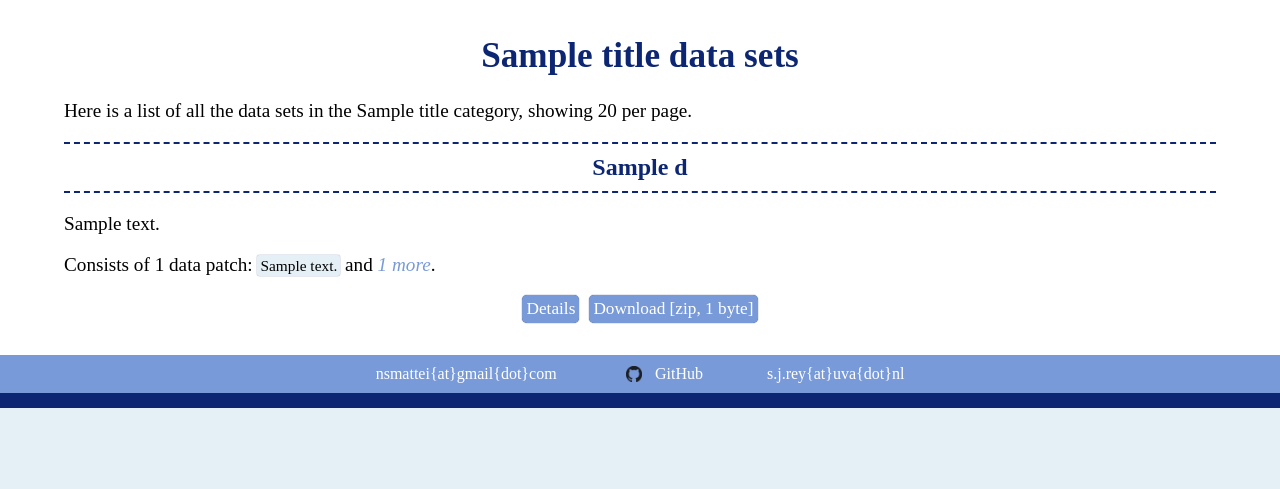
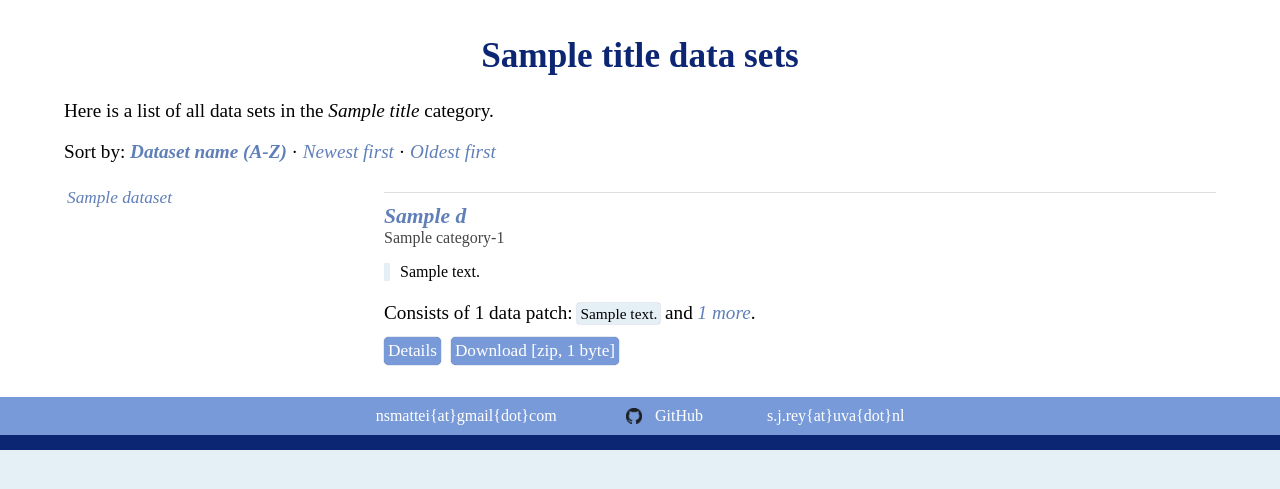
Before and after one commit to PrefLib/PrefLib-Django, a Django app: template preflibApp/templates/preflib/datasetall.html in a window 1280 px wide. Shown: the part 167-656 px from the top of the page. Run offline with Django 3.2, Linux system fonts and the light colour scheme; the template is opened without the code that fills it: most values are stand-ins (such as "Sample title", 1, 10 or a date in 2020).

Commit message:
Datasetall improvements
- Sorting
- Show dataset numbers
- "Table of contents" in sidebar
- no pagination
- darker color for links for better contrast
- underline links on hover

```diff
--- a/preflibApp/static/css/style.css
+++ b/preflibApp/static/css/style.css
@@ -397,8 +397,13 @@ li li {
 
 a {
 	font-style: italic;
-	color: var(--color-blue2);
+	/* color: var(--color-blue2); */
+	color: #607fb9;
 	text-decoration: none;
+}
+
+a:hover {
+	text-decoration: underline;
 }
 
 .content {
@@ -788,6 +793,40 @@ Index page
 All datasets page
 ========= */
 
+ul#dataset-list {
+	list-style-type: none;
+	padding: 0;
+	margin: 0;
+}
+
+ul#dataset-list li {
+	border-top: 1px solid #ddd;
+	padding-top: 0;
+	font-size: 100%;
+}
+
+ul#dataset-list .dataset-title {
+	margin-top: 0.5em;
+	margin-bottom: 0;
+	font-size: 135%;
+}
+
+ul#dataset-list .dataset-number {
+	font-size: 100%;
+	margin-top: 0;
+	color: #444;
+}
+
+ul#dataset-list .dataset-description {
+	border-left: 6px solid var(--color-blue3);
+	padding-left: 10px;
+}
+
+.data-patch-list {
+	line-height: 1.4;
+	margin-bottom: 0;
+}
+
 .data-patch-list .data-patch {
 	font-size: 80%;
 	background-color: var(--color-blue3);
@@ -803,7 +842,7 @@ All datasets page
 
 .button-row {
 	display: flex;
-	justify-content: center;
+	/* justify-content: center; */
 	margin-top: 10px;
 	gap: 10px;
 }
@@ -820,6 +859,44 @@ All datasets page
 
 .button-row a:hover {
 	background-color: var(--color-blue1);
+}
+
+nav#dataset-menu {
+	display: none;
+}
+
+@media screen and (min-width: 1100px) {
+	#section-datasets {
+		display: grid;
+    	grid-template-columns: 320px 1fr;
+	}
+
+	nav#dataset-menu {
+		display: block;
+	}
+
+	nav#dataset-menu ul {
+		position: sticky;
+		top: 1em;
+		list-style-type: none;
+		padding: 0;
+		margin: 0;
+		margin-left: -5px;
+		overflow-y: scroll;
+		max-height: 100vh;
+		font-size: 90%;
+	}
+
+	nav#dataset-menu ul li {
+		border-left: 3px solid transparent;
+		padding-left: 5px;
+		margin: 6px 0 0 0;
+	}
+
+	nav#dataset-menu ul li.current {
+		font-weight: bold;
+		border-left: 3px solid var(--color-blue2);
+	}
 }
 
 /* =========
--- a/preflibApp/templates/preflib/datasetall.html
+++ b/preflibApp/templates/preflib/datasetall.html
@@ -17,17 +17,34 @@
 
 {% if datasets %}
 
-	<p>Here is a list of all the data sets in the {{ title }} category, showing 20 per page.</p>
+	<p>Here is a list of all data sets in the <em>{{ title }}</em> category.</p>
 
-	{% include 'includes/paginator.html' %}
+	<p>Sort by: <a href="javascript:sortByName()" id="sort-name" style="font-weight: bold;">Dataset name (A-Z)</a> &middot; <a href="javascript:sortByNew()" id="sort-new">Newest first</a> &middot; <a href="javascript:sortByOld()" id="sort-old">Oldest first</a></p>
 
+	<section id="section-datasets">
+	<nav id="dataset-menu">
+		<ul>
+			{% for ds in datasets %}
+				<li data-number="{{ds.seriesNumber}}" data-name="{{ds.name}}"><a href="#{{ds.category}}-{{ds.seriesNumber}}">{{ ds.name }}</a></li>
+			{% endfor %}
+		</ul>
+	</nav>
+
+	<ul id="dataset-list">
 	{% for dsinfo in datasetInfo %}
 	{% with dsinfo.ds as ds %}
-		<h2><a href="{% url 'preflibapp:dataset' ds.category ds.seriesNumber %}" id="{{ds.category}}{{ds.seriesNumber}}"> {{ ds.name }} </a></h2>
+	<li
+	id="{{ds.category}}-{{ds.seriesNumber}}"
+	data-number="{{ds.seriesNumber}}" data-name="{{ds.name}}">
+		<p class="dataset-title"><strong><a href="{% url 'preflibapp:dataset' ds.category ds.seriesNumber %}" id="{{ds.category}}{{ds.seriesNumber}}">{{ ds.name }}</a></strong></p>
 
+		<p class="dataset-number">{{ds.category}}-{{ds.seriesNumber}}</p>
+
+		<div class="dataset-description">
 		{% autoescape off %}
-		<p> {{ ds.description }} </p>
+			{{ ds.description }}
 		{% endautoescape %}
+		</div>
 
 		<p class="data-patch-list">
 			Consists of {{ dsinfo.nbPatches }} data patch{{ dsinfo.nbPatches|pluralize:"es" }}:
@@ -43,13 +60,98 @@
 			<a href="{% url 'preflibapp:dataset' ds.category ds.seriesNumber %}" class="details-button">Details</a>
 			<a href="{% static dsinfo.zipFile %}" class="downloadButton">Download [zip, {{dsinfo.zipFileSize|filesizeformat}}]</a>
 		</p>
+	</li>
 	{% endwith %}
 	{% endfor %}
+	</ul>
+	</section>
 
-	{% include 'includes/paginator.html' %}
+	<script>
+		// sorting
+		var list = document.querySelector('#dataset-list');
+		var menu = document.querySelector('#dataset-menu ul');
+
+		function bolden(id) {
+			for (link of ["#sort-name", "#sort-new", "#sort-old"]) {
+				if (link == id) {
+					document.querySelector(link).style.fontWeight = "bold";
+				} else {
+					document.querySelector(link).style.fontWeight = "normal";
+				}
+			}
+		}
+
+		function sortByName() {
+			[...list.children]
+			.sort((a,b)=>a.dataset.name.localeCompare(b.dataset.name))
+			.forEach(node=>list.appendChild(node));
+			[...menu.children]
+			.sort((a,b)=>a.dataset.name.localeCompare(b.dataset.name))
+			.forEach(node=>menu.appendChild(node));
+			bolden("#sort-name");
+		}
+		function sortByNew() {
+			[...list.children]
+			.sort((a,b)=>b.dataset.number.localeCompare(a.dataset.number))
+			.forEach(node=>list.appendChild(node));
+			[...menu.children]
+			.sort((a,b)=>b.dataset.number.localeCompare(a.dataset.number))
+			.forEach(node=>menu.appendChild(node));
+			bolden("#sort-new");
+		}
+		function sortByOld() {
+			[...list.children]
+			.sort((a,b)=>a.dataset.number.localeCompare(b.dataset.number))
+			.forEach(node=>list.appendChild(node));
+			[...menu.children]
+			.sort((a,b)=>a.dataset.number.localeCompare(b.dataset.number))
+			.forEach(node=>menu.appendChild(node));
+			bolden("#sort-old");
+		}
+
+		// menu updates
+		function debounce(func, timeout = 300) {
+			let timer;
+			return (...args) => {
+				clearTimeout(timer);
+				timer = setTimeout(() => {
+				func.apply(this, args);
+				}, timeout);
+			};
+		}
+
+		function updateDatasetMenu() {
+			var current = "NOTHING";
+
+			// figure out where we are
+			document.querySelectorAll("#dataset-list li").forEach((section) => {
+				const sectionTop = section.offsetTop;
+				if (scrollY >= sectionTop - 122) {
+					current = section.dataset.number;
+					console.log(current);
+				}
+			});
+
+			// show current element in menu
+			document.querySelectorAll("#dataset-menu ul li").forEach((li) => {
+				li.classList.remove("current");
+				if (li.dataset.number == current) {
+					li.classList.add("current");
+					li.scrollIntoView({ block: "nearest" });
+				}
+			});
+		}
+
+		document.addEventListener("DOMContentLoaded", (event) => {
+			window.onscroll = () => {
+				debounce(updateDatasetMenu, 75)();
+			};
+		});
+
+	</script>
 
 {% else %}
-	<p> There are no such dataset right now, do you want to contribute? </p>
+	<p> There are no datasets in the <em>{{ title }}</em> category yet. Do you want to contribute? </p>
 {% endif %}
 
 </div>
--- a/preflibApp/views.py
+++ b/preflibApp/views.py
@@ -120,7 +120,8 @@ def dataMetadata(request):
 	return my_render(request, os.path.join('preflib', 'datametadata.html'), locals())
 
 def alldatasets(request, datacategory):
-	(paginator, datasets, page, pagesBefore, pagesAfter) = getPaginator(request, DataSet.objects.filter(category = datacategory).order_by('name'))
+	# (paginator, datasets, page, pagesBefore, pagesAfter) = getPaginator(request, DataSet.objects.filter(category = datacategory).order_by('name'))
+	datasets = DataSet.objects.filter(category = datacategory).order_by('name')
 	title = findChoiceValue(DATACATEGORY, datacategory)
 	datasetInfo = []
 	for dataset in datasets:
```
